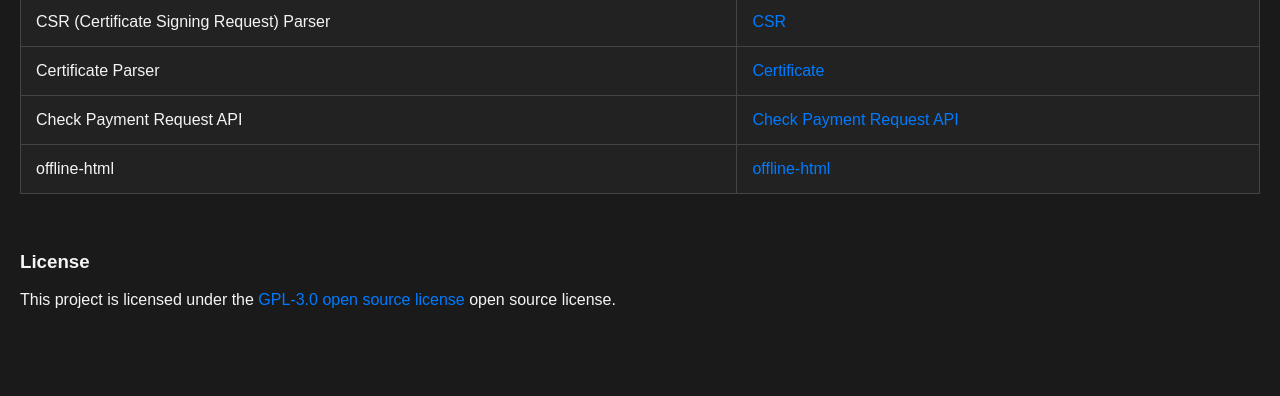
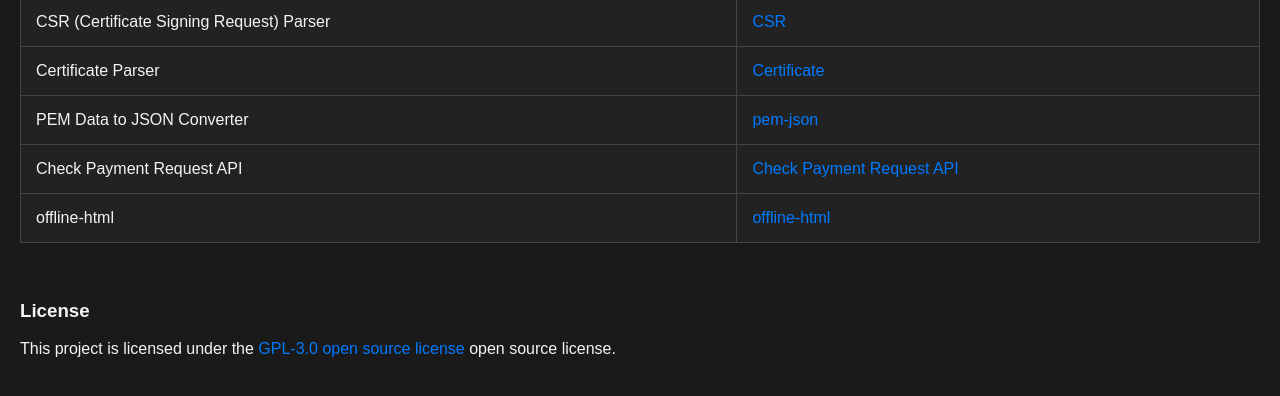
Before and after one commit to jzhang-payfacto/jzhang-payfacto.github.io, a plain HTML site: page index.html in a window 1280 px wide. Shown: the part 152-548 px from the top of the page. Drawn offline with Linux system fonts and the light colour scheme.

Commit message:
Added pem-json.html
Added pem-json.html

```diff
--- a/index.html
+++ b/index.html
@@ -56,6 +56,10 @@
     <td><a href="parser-certificate.html"> Certificate</a></td>
   </tr>
   <tr>
+    <td>PEM Data to JSON Converter</td>
+    <td><a href="pem-json.html"> pem-json</a></td>
+  </tr>
+  <tr>
     <td>Check Payment Request API</td>
     <td><a href="https://jzhang-payfacto.github.io/offline-html/index.html"> Check Payment Request API</a></td>
   </tr>
```
